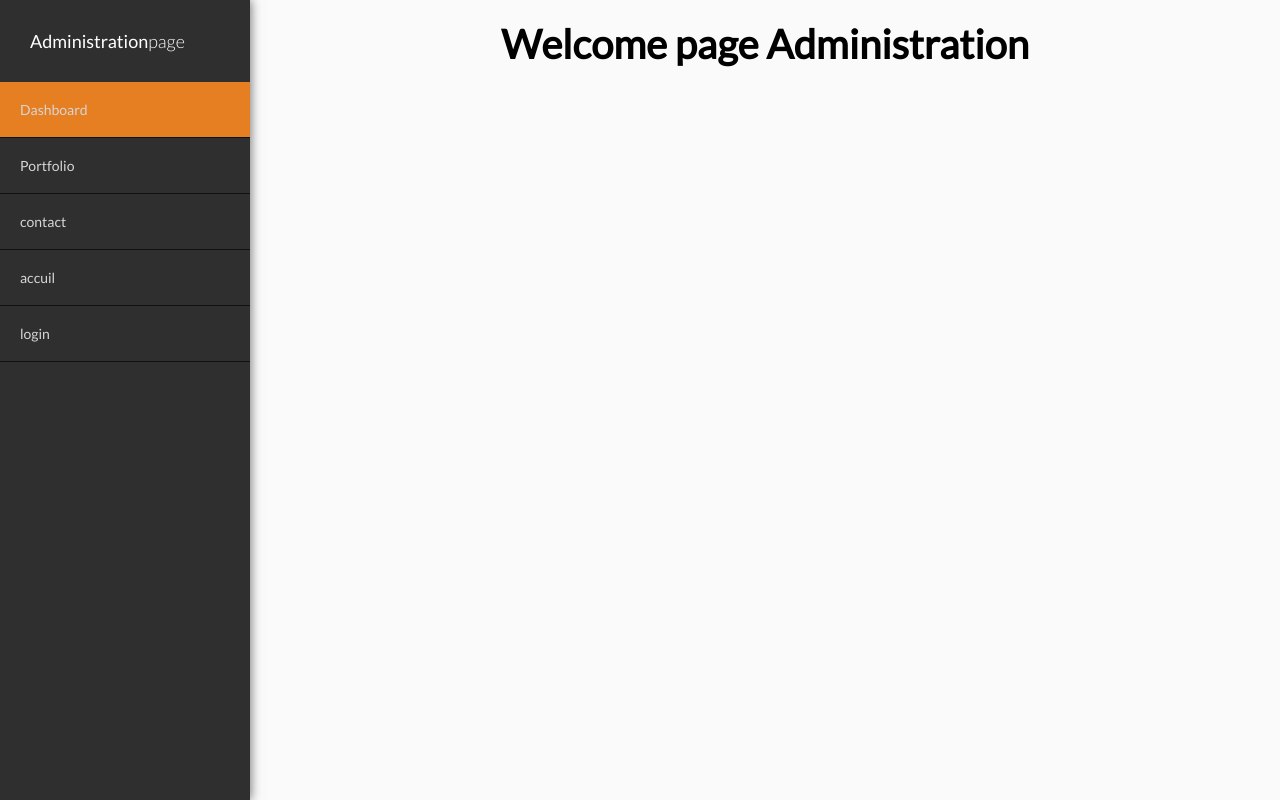
After one commit to saafkhallid/Portfolio, a PHP site: page /Dashbord.php in a window 1280 px wide. The commit adds this page. Run offline with PHP 8.4, Linux system fonts and the light colour scheme; style sheets or scripts are compiled from the project's sources.

Commit message:
crier page administration

```diff
--- /dev/null
+++ b/Dashbord.php
@@ -0,0 +1,64 @@
+
+
+
+
+
+<!DOCTYPE html>
+<html lang="en">
+<head>
+    <meta charset="UTF-8">
+    <meta name="viewport" content="width=device-width, initial-scale=1.0">
+    <title>Administration</title>
+
+
+
+
+
+
+    <link rel="stylesheet" href="css/Teampage.css">
+</head>
+<body>
+
+<header>
+		<div class="logo">team<span>page</span></div>
+	</header>
+	<div class="nav-btn">Menu</div>
+	<div class="container">
+
+		<div class="sidebar">
+			<nav>
+				<a href="#" class="">Administration<span>page</span></a>
+				<ul>
+					<li class="active" ><a href="#">Dashboard</a></li>
+					<li><a href="#">Portfolio</a></li>
+					<li><a href="#">contact</a></li>
+					<li><a href="#">accuil</a></li>
+					<li class=""><a href="#">login</a></li>
+				</ul>
+			</nav>
+		</div>
+
+		<div class="main-content">
+			<h1> Welcome page Administration</h1>
+
+      <div class="">
+
+
+				</div>
+
+			</div>
+		</div>
+	</div>
+
+<!-- <?php
+
+
+
+
+
+
+?> -->
+
+
+</body>
+</html>
--- a/css/contact.css
+++ b/css/contact.css
@@ -304,7 +304,7 @@ input[type=text], input[type=email], select, textarea {
 input[type=submit] {
   background-color: #dbdb12;
   color: white;
-  padding: 12px 20px;
+  padding: 10px 25px;
   border: none;
   border-radius: 5px;
   cursor: pointer;
@@ -319,7 +319,7 @@ input[type=submit]:hover {
 .container {
   width: 50%;
   border-radius: 5px;
-  background-color: #c9d42c;
+  background-color: #cddfcd;
   display: block;
   margin: 0 auto;
   padding: 20px;
--- a/css/portfolio.css
+++ b/css/portfolio.css
@@ -305,6 +305,7 @@ ul li .active {
 .portfolio-team .portfolio .block1 {
   grid-column: 1/2;
   grid-row: 1/2;
+  box-shadow: bisque;
 }
 
 .portfolio-team .portfolio .block2 {
--- a/scss/contact.scss
+++ b/scss/contact.scss
@@ -39,7 +39,7 @@ input[type=text],input[type= email], select, textarea {
   input[type=submit] {
     background-color: #dbdb12;
     color: white;
-    padding: 12px 20px;
+    padding: 10px 25px;
     border: none;
     border-radius: 5px;
     cursor: pointer;
@@ -57,7 +57,7 @@ input[type=text],input[type= email], select, textarea {
   .container {
     width: 50%;
     border-radius: 5px;
-    background-color: #c9d42c;
+    background-color: #cddfcd;
 
         // background-color: #c44848;
 
--- a/scss/portfolio.scss
+++ b/scss/portfolio.scss
@@ -66,6 +66,7 @@ body {
         .block1{
             grid-column: 1/2;
             grid-row: 1/2;
+            box-shadow: bisque;
 
         }
         .block2{
```
Also changed, not shown: welcome.php (deleted, +0 -31 lines), 1 other file.
